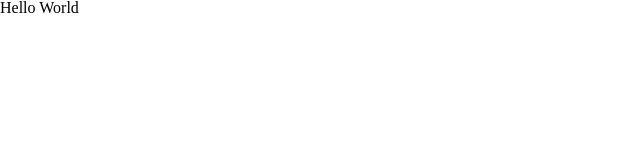
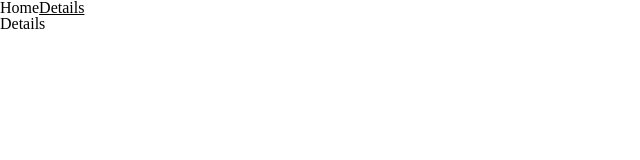
Before and after one commit to carloshs1994/market-overview, a React (Create React App) app: page /Details in a window 1280 px wide. Shown: the top 160 px of the page, without its empty margins (0-640 px from the left). Built offline with nearby package versions, Linux system fonts and the light colour scheme.

Commit message:
Add routes and main components

```diff
--- a/src/App.js
+++ b/src/App.js
@@ -1,11 +1,19 @@
 import React from 'react';
+import { BrowserRouter, Route, Routes } from 'react-router-dom';
+import Header from './components/Header';
+import Home from './components/Home';
+import Details from './components/Details';
 import './styles/main.scss';
 
 function App() {
   return (
-    <div className="App">
-      <h1>Hello World</h1>
-    </div>
+    <BrowserRouter>
+      <Header />
+      <Routes>
+        <Route index element={<Home />} />
+        <Route path="/Details" element={<Details />} />
+      </Routes>
+    </BrowserRouter>
   );
 }
 
--- /dev/null
+++ b/src/components/Details.js
@@ -0,0 +1,9 @@
+import React from 'react';
+
+const Details = () => (
+  <main>
+    <h1>Details</h1>
+  </main>
+);
+
+export default Details;
--- /dev/null
+++ b/src/components/Header.js
@@ -0,0 +1,25 @@
+import React from 'react';
+import { NavLink } from 'react-router-dom';
+
+const Header = () => (
+  <header>
+    <NavLink
+      to="/"
+      style={({ isActive }) => (isActive
+        ? { textDecoration: 'underline' }
+        : { textDecoration: 'none' })}
+    >
+      Home
+    </NavLink>
+    <NavLink
+      to="/Details"
+      style={({ isActive }) => (isActive
+        ? { textDecoration: 'underline' }
+        : { textDecoration: 'none' })}
+    >
+      Details
+    </NavLink>
+  </header>
+);
+
+export default Header;
--- /dev/null
+++ b/src/components/Home.js
@@ -0,0 +1,9 @@
+import React from 'react';
+
+const Home = () => (
+  <main>
+    <h1>Home</h1>
+  </main>
+);
+
+export default Home;
```
